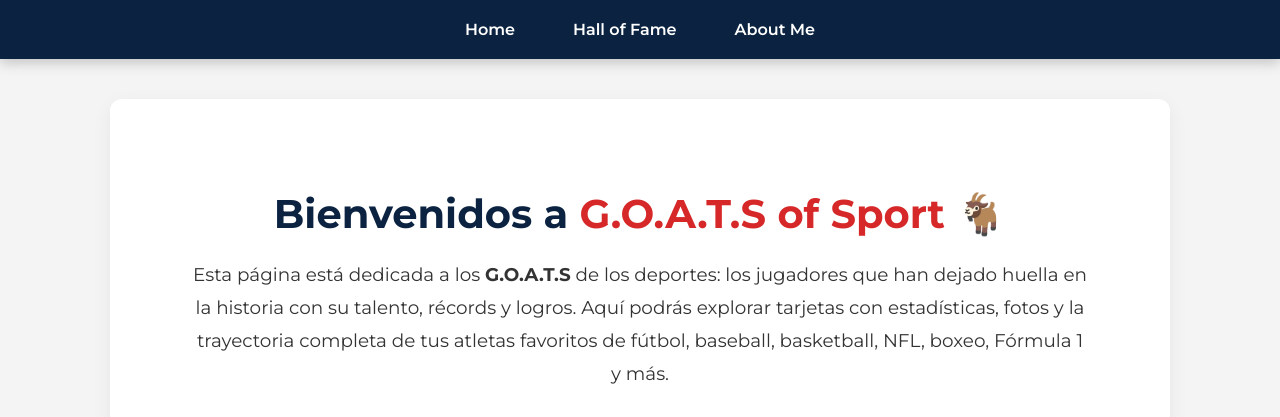
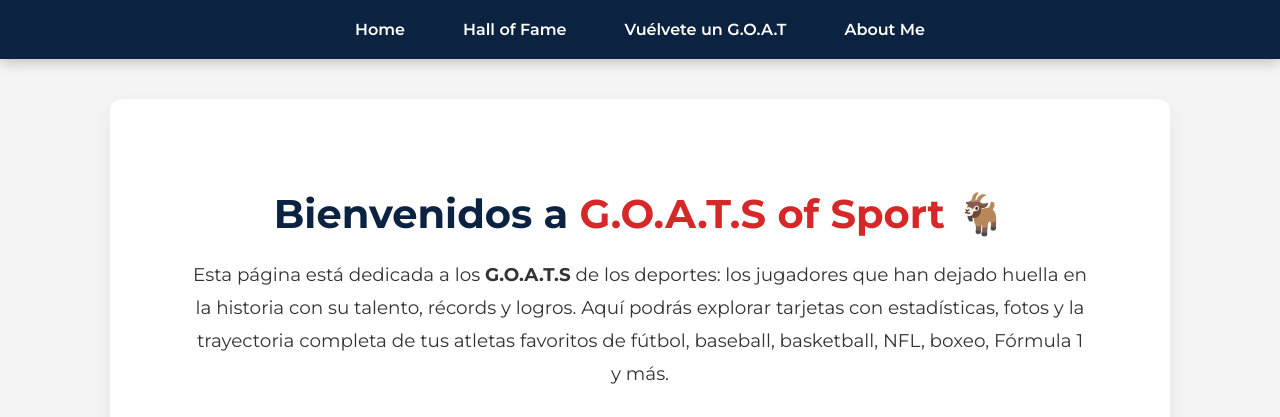
Before and after one commit to leovice2004/leovice2004.github.io, a Jekyll site: the page built from README.md, in a window 1280 px wide, cut to the strip 0-417 px from the top of the page. Built offline with Jekyll 4.4.1, drawn with Linux system fonts in a browser that asks for light colours; our own code applies the rules of GitHub Pages for plain Markdown files.

Commit message:
Update default.html

```diff
--- a/_layouts/default.html
+++ b/_layouts/default.html
@@ -123,6 +123,7 @@
         <ul>
             <li><a href="{{ '/' | relative_url }}">Home</a></li>
             <li><a href="{{ '/hall_of_fame/' | relative_url }}">Hall of Fame</a></li>
+             <li><a href="{{ '/playlist/' | relative_url }}">Vuélvete un G.O.A.T</a></li>
             <li><a href="{{ '/about_me/' | relative_url }}">About Me</a></li>
         </ul>
     </nav>
```
